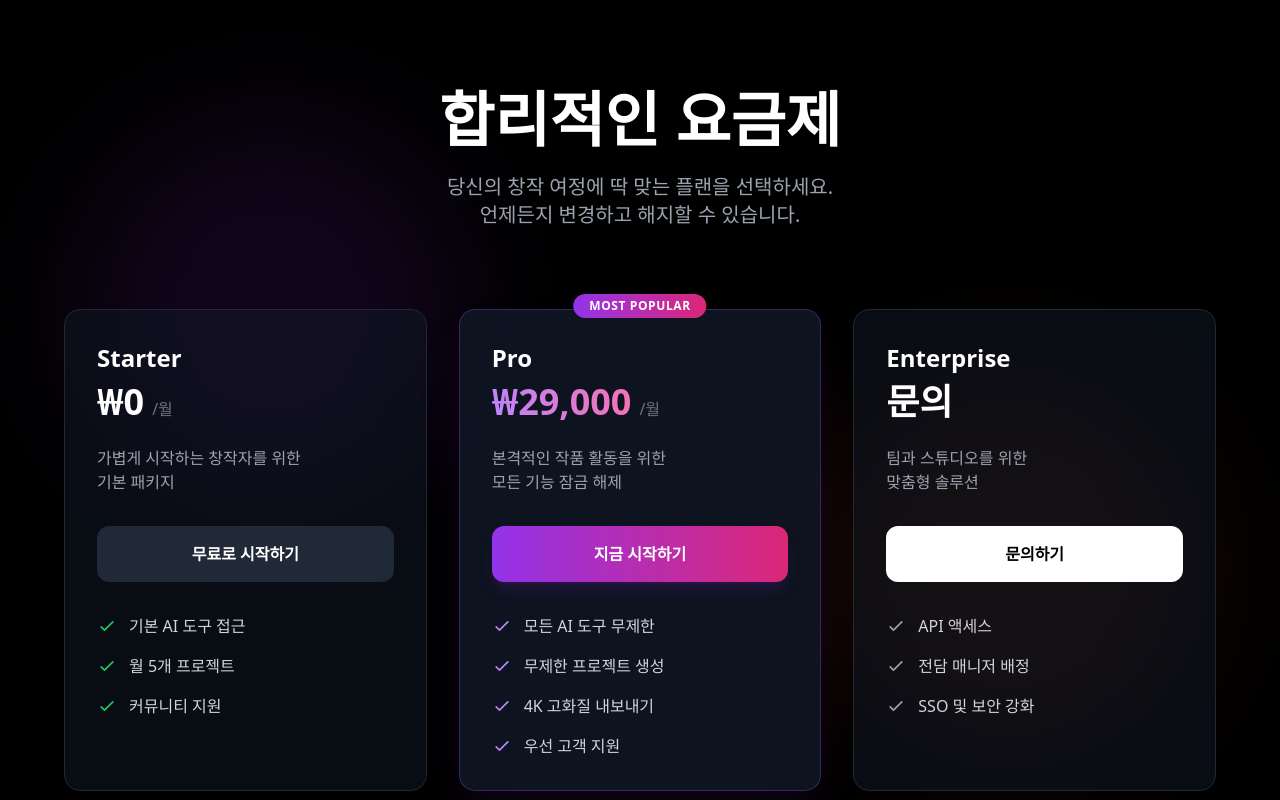
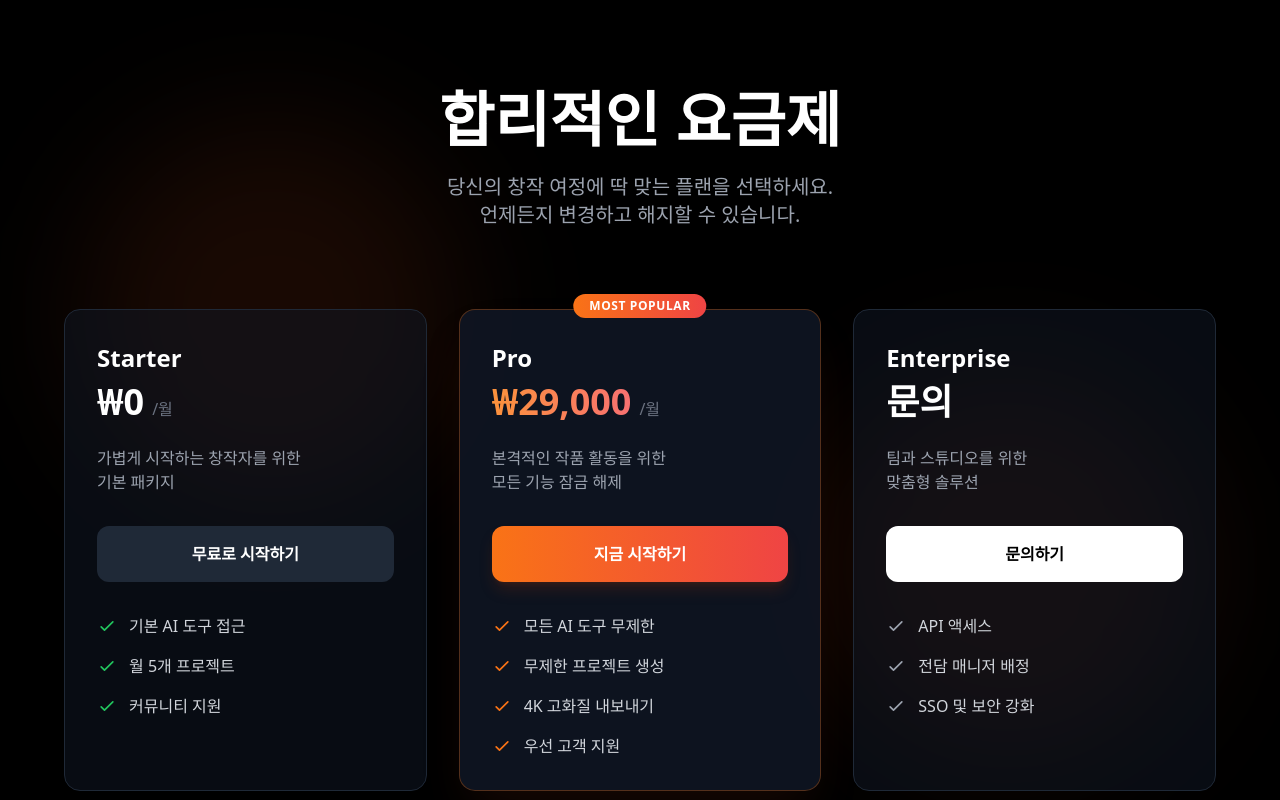
Before and after one commit to dokbun2/tb, a Next.js app: page / in a window 1280 px wide. Shown: the part 4800-5600 px from the top of the page. Built offline with nearby package versions, Linux system fonts and the light colour scheme.

Commit message:
개발 끝판왕
₩11

```diff
--- a/app/components/Pricing.js
+++ b/app/components/Pricing.js
@@ -5,7 +5,7 @@ export default function Pricing() {
         <section id="pricing" className="py-32 px-4 bg-black relative overflow-hidden">
             {/* Background Gradients */}
             <div className="absolute top-0 left-1/2 -translate-x-1/2 w-full h-full max-w-7xl pointer-events-none">
-                <div className="absolute top-40 left-20 w-96 h-96 bg-purple-900/20 rounded-full blur-3xl"></div>
+                <div className="absolute top-40 left-20 w-96 h-96 bg-orange-900/20 rounded-full blur-3xl"></div>
                 <div className="absolute bottom-40 right-20 w-96 h-96 bg-orange-900/20 rounded-full blur-3xl"></div>
             </div>
 
@@ -23,7 +23,7 @@ export default function Pricing() {
 
                 <div className="grid md:grid-cols-3 gap-8 max-w-6xl mx-auto">
                     {/* Free Plan */}
-                    <div className="group relative p-8 rounded-2xl bg-gray-900/50 border border-gray-800 hover:border-gray-700 transition-all duration-300 hover:-translate-y-1">
+                    <div className="group relative p-8 rounded-2xl bg-gray-900/50 border border-gray-800 hover:border-orange-500/30 transition-all duration-300 hover:-translate-y-2 hover:shadow-xl hover:shadow-orange-900/10">
                         <h3 className="text-2xl font-bold text-white mb-2">Starter</h3>
                         <div className="flex items-baseline mb-6">
                             <span className="text-4xl font-bold text-white">₩0</span>
@@ -52,43 +52,43 @@ export default function Pricing() {
                     </div>
 
                     {/* Pro Plan */}
-                    <div className="group relative p-8 rounded-2xl bg-gray-900/80 border border-purple-500/30 hover:border-purple-500 transition-all duration-300 hover:-translate-y-2 shadow-2xl shadow-purple-900/20">
-                        <div className="absolute -top-4 left-1/2 -translate-x-1/2 px-4 py-1 bg-gradient-to-r from-purple-600 to-pink-600 rounded-full text-xs font-bold text-white tracking-wider uppercase">
+                    <div className="group relative p-8 rounded-2xl bg-gray-900/80 border border-orange-500/30 hover:border-orange-500 transition-all duration-300 hover:-translate-y-2 shadow-2xl shadow-orange-900/20">
+                        <div className="absolute -top-4 left-1/2 -translate-x-1/2 px-4 py-1 bg-gradient-to-r from-orange-500 to-red-500 rounded-full text-xs font-bold text-white tracking-wider uppercase">
                             Most Popular
                         </div>
                         <h3 className="text-2xl font-bold text-white mb-2">Pro</h3>
                         <div className="flex items-baseline mb-6">
-                            <span className="text-4xl font-bold text-transparent bg-clip-text bg-gradient-to-r from-purple-400 to-pink-400">₩29,000</span>
+                            <span className="text-4xl font-bold text-transparent bg-clip-text bg-gradient-to-r from-orange-400 to-red-400">₩29,000</span>
                             <span className="text-gray-500 ml-2">/월</span>
                         </div>
                         <p className="text-gray-400 mb-8 h-12">
                             본격적인 작품 활동을 위한<br />모든 기능 잠금 해제
                         </p>
-                        <button className="w-full py-4 rounded-xl bg-gradient-to-r from-purple-600 to-pink-600 text-white font-bold hover:opacity-90 transition-opacity mb-8 shadow-lg shadow-purple-900/30">
+                        <button className="w-full py-4 rounded-xl bg-gradient-to-r from-orange-500 to-red-500 text-white font-bold hover:opacity-90 transition-opacity mb-8 shadow-lg shadow-orange-900/30">
                             지금 시작하기
                         </button>
                         <ul className="space-y-4 text-gray-300">
                             <li className="flex items-center">
-                                <svg className="w-5 h-5 text-purple-400 mr-3" fill="none" stroke="currentColor" viewBox="0 0 24 24"><path strokeLinecap="round" strokeLinejoin="round" strokeWidth="2" d="M5 13l4 4L19 7"></path></svg>
+                                <svg className="w-5 h-5 text-orange-500 mr-3" fill="none" stroke="currentColor" viewBox="0 0 24 24"><path strokeLinecap="round" strokeLinejoin="round" strokeWidth="2" d="M5 13l4 4L19 7"></path></svg>
                                 모든 AI 도구 무제한
                             </li>
                             <li className="flex items-center">
-                                <svg className="w-5 h-5 text-purple-400 mr-3" fill="none" stroke="currentColor" viewBox="0 0 24 24"><path strokeLinecap="round" strokeLinejoin="round" strokeWidth="2" d="M5 13l4 4L19 7"></path></svg>
+                                <svg className="w-5 h-5 text-orange-500 mr-3" fill="none" stroke="currentColor" viewBox="0 0 24 24"><path strokeLinecap="round" strokeLinejoin="round" strokeWidth="2" d="M5 13l4 4L19 7"></path></svg>
                                 무제한 프로젝트 생성
                             </li>
                             <li className="flex items-center">
-                                <svg className="w-5 h-5 text-purple-400 mr-3" fill="none" stroke="currentColor" viewBox="0 0 24 24"><path strokeLinecap="round" strokeLinejoin="round" strokeWidth="2" d="M5 13l4 4L19 7"></path></svg>
+                                <svg className="w-5 h-5 text-orange-500 mr-3" fill="none" stroke="currentColor" viewBox="0 0 24 24"><path strokeLinecap="round" strokeLinejoin="round" strokeWidth="2" d="M5 13l4 4L19 7"></path></svg>
                                 4K 고화질 내보내기
                             </li>
                             <li className="flex items-center">
-                                <svg className="w-5 h-5 text-purple-400 mr-3" fill="none" stroke="currentColor" viewBox="0 0 24 24"><path strokeLinecap="round" strokeLinejoin="round" strokeWidth="2" d="M5 13l4 4L19 7"></path></svg>
+                                <svg className="w-5 h-5 text-orange-500 mr-3" fill="none" stroke="currentColor" viewBox="0 0 24 24"><path strokeLinecap="round" strokeLinejoin="round" strokeWidth="2" d="M5 13l4 4L19 7"></path></svg>
                                 우선 고객 지원
                             </li>
                         </ul>
                     </div>
 
                     {/* Enterprise Plan */}
-                    <div className="group relative p-8 rounded-2xl bg-gray-900/50 border border-gray-800 hover:border-gray-700 transition-all duration-300 hover:-translate-y-1">
+                    <div className="group relative p-8 rounded-2xl bg-gray-900/50 border border-gray-800 hover:border-orange-500/30 transition-all duration-300 hover:-translate-y-2 hover:shadow-xl hover:shadow-orange-900/10">
                         <h3 className="text-2xl font-bold text-white mb-2">Enterprise</h3>
                         <div className="flex items-baseline mb-6">
                             <span className="text-4xl font-bold text-white">문의</span>
```
Also changed, not shown: app/components/Header.js (+17 -42 lines).
